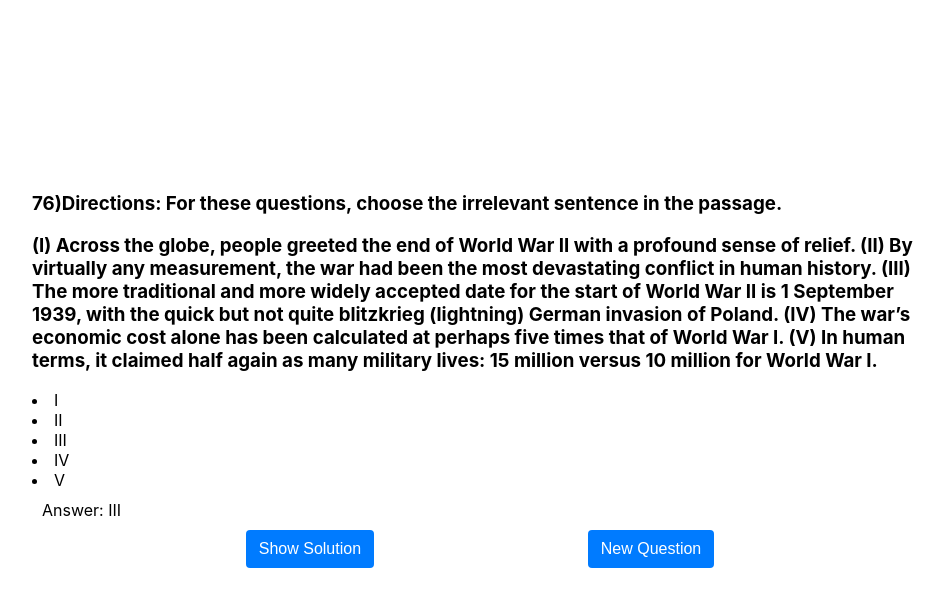
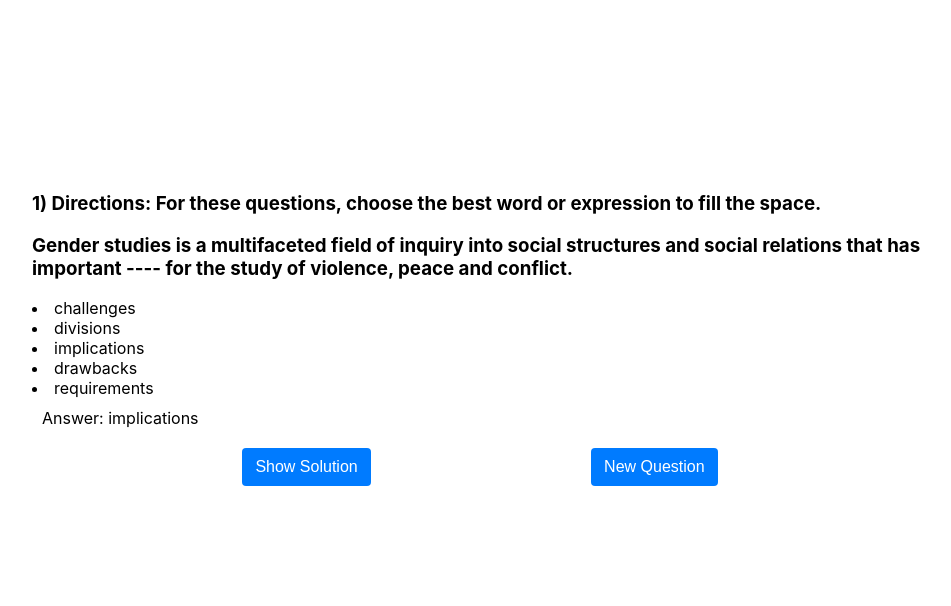
Before and after one commit to sstamoulas/YDS-Practice, a React (Create React App) app: page / in a window 1280 px wide. Both pictures are taken after a click on the button "Show Solution". Shown: the top 606 px of the page, without its empty margins (160-1111 px from the left). Built offline with nearby package versions, Linux system fonts and the light colour scheme.

Commit message:
Added question number and removed random question generating

```diff
--- a/src/components/question/question.component.jsx
+++ b/src/components/question/question.component.jsx
@@ -8,7 +8,7 @@ class Question extends Component {
   constructor() {
     super();
 
-    let randomSectionIndex = 14;
+    let randomSectionIndex = 0;
     let randomQuestionIndex = 0;
 
     this.state = {
@@ -20,7 +20,7 @@ class Question extends Component {
   }
 
   handleClick = () => {
-    let { directions, text, questions } = this.state.data[this.state.randomSectionIndex];
+    let { questions } = this.state.data[this.state.randomSectionIndex];
     let randomSectionIndex = this.state.randomSectionIndex;
     let randomQuestionIndex = this.state.randomQuestionIndex;;
 
@@ -51,12 +51,12 @@ class Question extends Component {
 
   render() {
     let { directions, text, questions } = this.state.data[this.state.randomSectionIndex];
-    let { number, answer, question, choices } = this.state.data[this.state.randomSectionIndex].questions[this.state.randomQuestionIndex];
+    let { number, answer, question, choices } = questions[this.state.randomQuestionIndex];
     let isDialogue = question.includes('\n');
 
     return (
       <div className="container">
-        <h3>{number})Directions: {directions}</h3>
+        <h3>{number}) Directions: {directions}</h3>
         {
           isDialogue ?
             <p dangerouslySetInnerHTML={{__html: question.replace(/\n/g, '<br/>')}}></p>
@@ -74,7 +74,7 @@ class Question extends Component {
             <li key={index}>{choice}</li>
           ))
         }
-        <span className={this.state.showSolution ? 'active solution' : 'not-active'} >Answer: {choices[answer]}</span>
+        <span className={this.state.showSolution ? 'active solution' : 'not-active solution'} >Answer: {choices[answer]}</span>
         <div className="center-content">
           <button className="btn" onClick={this.showSolution}>Show Solution</button>
           <button className="btn" onClick={this.handleClick}>New Question</button>
--- a/src/components/question/question.styles.scss
+++ b/src/components/question/question.styles.scss
@@ -26,6 +26,7 @@
   font-size: 1rem;
   line-height: 1.5;
   border-radius: .25rem;
+  margin: 10px;
   transition: color .15s ease-in-out,background-color .15s ease-in-out,border-color .15s ease-in-out,box-shadow .15s ease-in-out;
 }
 
```
